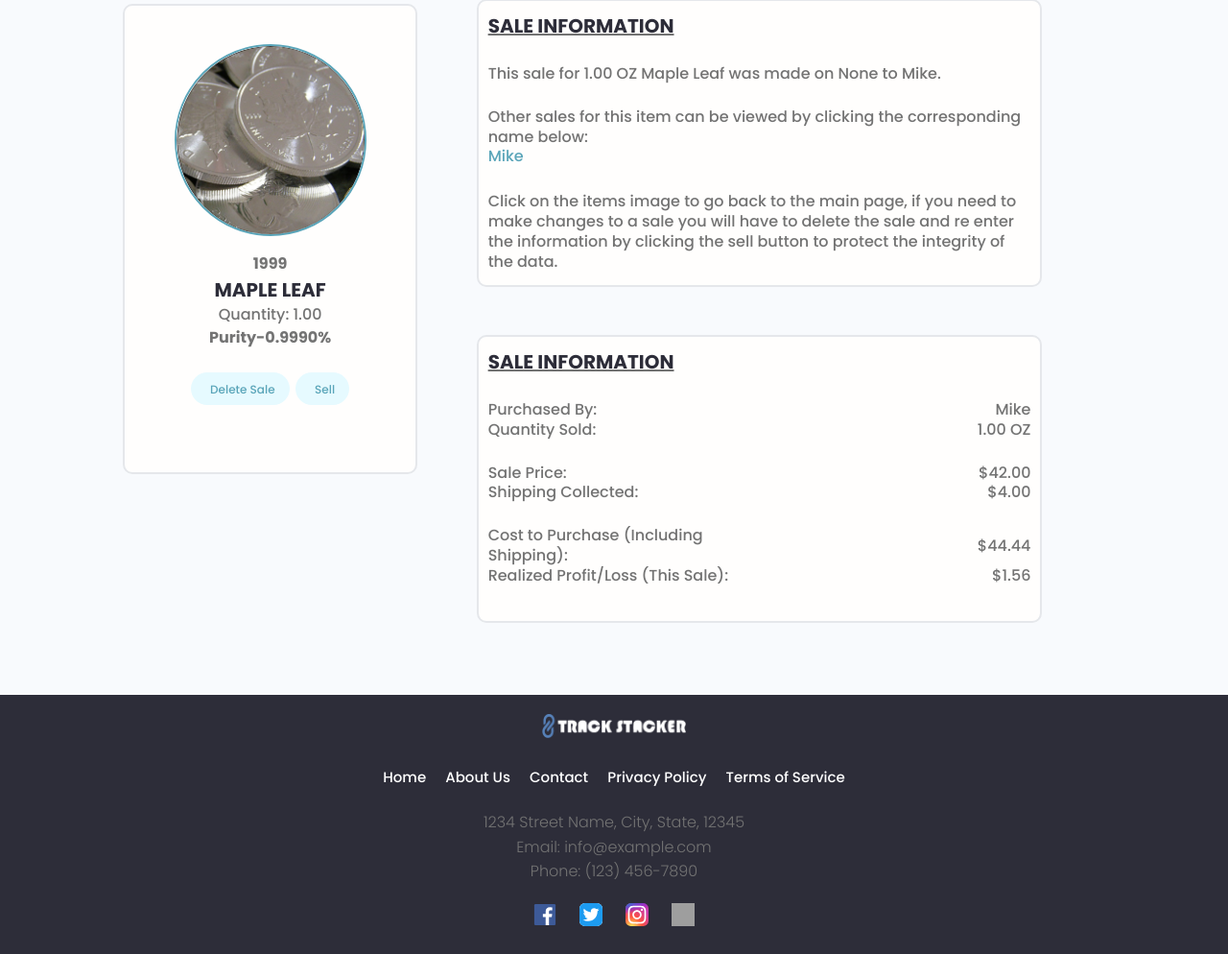
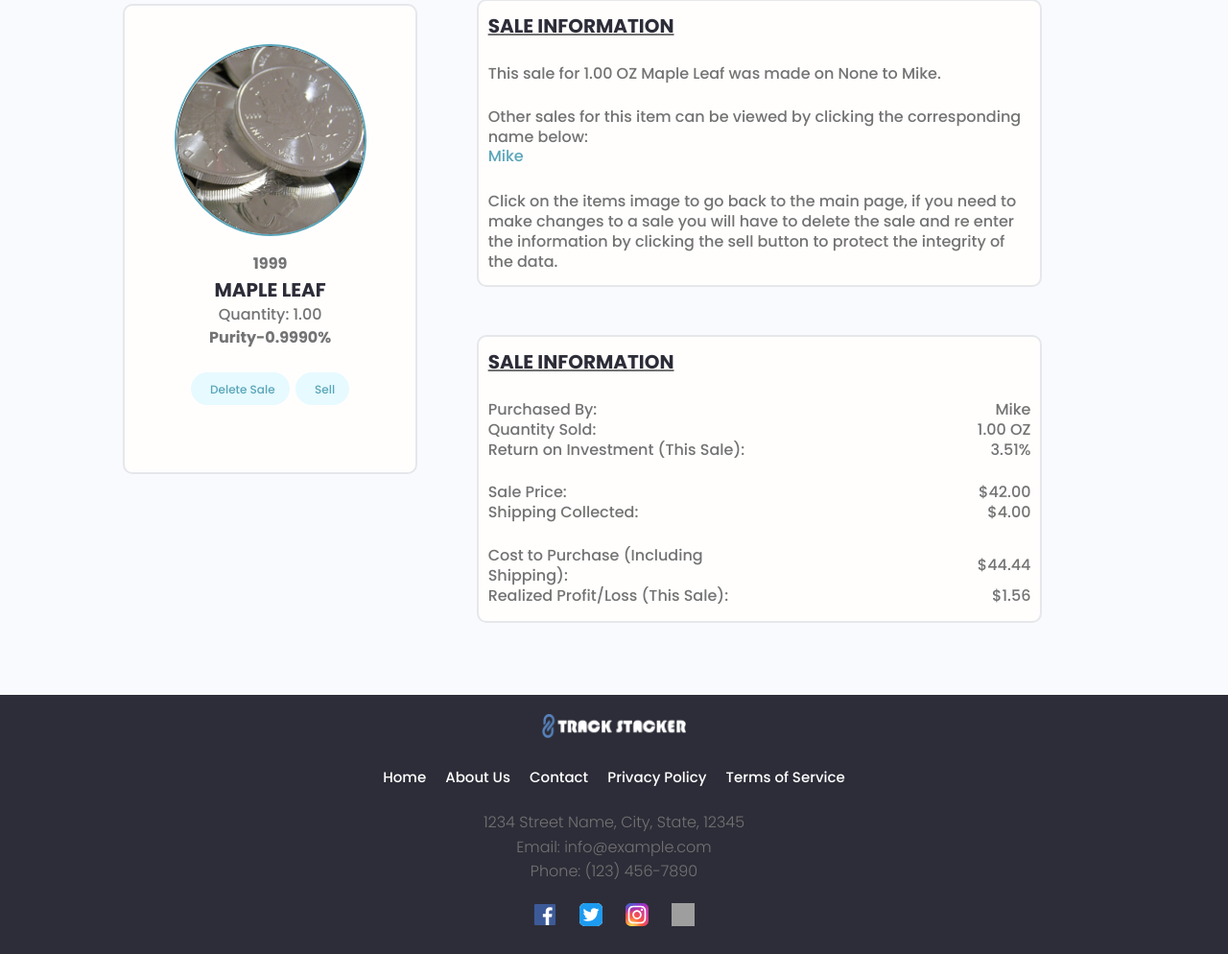
Before and after one commit to Freedomcoding101/metals_tracker, a Django app: a page that uses tracker/templates/tracker/sales_page.html in a window 1280 px wide. Shown: the part 162-1156 px from the top of the page at 96% size. Run offline with Django 5.2, Linux system fonts and the light colour scheme; a user stored in the database is signed in; data comes from the database, SQL or seed files in the repository; both versions use the stored data as it was after the commit; some libraries are stand-ins or nearby versions; grey boxes are pictures that could not be loaded.

Commit message:
added roi to sell_page

```diff
--- a/devnotes.txt
+++ b/devnotes.txt
@@ -26,7 +26,6 @@ Need to fix the AJAX request, currently its set up in the root views/url file...
 root templates. This is a fucking mess and so annoying I hate it... Maybe there is another way.
 
 *******************
-Think about adding the spot price to the form data when someone is putting in a new sale
-maybe have spot price readily available for them somewhere???
+
 
 *******************
--- a/tracker/models.py
+++ b/tracker/models.py
@@ -360,7 +360,7 @@ class Sale(models.Model):
     date_sold = models.DateField(default=None, null=True, blank=True)
     created = models.DateTimeField(auto_now_add=True)
     spot_price = models.DecimalField(max_digits=20, decimal_places=2)
-    profit = models.DecimalField(max_digits=30, decimal_places=2)
+    profit = models.DecimalField(max_digits=30, decimal_places=2, null=True, blank=True)
     #Generic Relation
     content_type = models.ForeignKey(ContentType, on_delete=models.CASCADE)
     object_id = models.UUIDField(default=uuid.uuid4, editable=False)
--- a/tracker/templates/tracker/sales_page.html
+++ b/tracker/templates/tracker/sales_page.html
@@ -78,6 +78,10 @@
                 <span class="purchase-price-value">{{ sale.sell_quantity }} Gram{{ sale.sell_quantity|pluralize }}</span>
             {% endif %}
         </div>
+        <div class="dev__title purchase-price-container">
+            <span class="purchase-price-label">Return on Investment (This Sale):</span>
+            <span class="purchase-price-value">{{ roi|floatformat:2 }}%</span>
+        </div>
         <br>
         <div class="dev__title purchase-price-container">
             <span class="purchase-price-label">Sale Price:</span>
--- a/tracker/utils.py
+++ b/tracker/utils.py
@@ -25,7 +25,9 @@ def multiply(a, b):
     result_with_two_decimals = "{:.2f}".format(result)
     return result_with_two_decimals
 
-from decimal import Decimal
+def calculate_roi(profit, total_invested):
+    return_on_income = profit / total_invested * 100
+    return return_on_income
 
 def profit_loss(total_cost_per_unit, sell_price, quantity, customer_shipping_cost):
     try:
--- a/tracker/views.py
+++ b/tracker/views.py
@@ -4,7 +4,7 @@ from django.db.models import Sum
 from django.contrib.auth.decorators import login_required
 from django.core.exceptions import ObjectDoesNotExist
 from django.contrib import messages
-from.utils import searchMetals, paginateMetals, profit_loss
+from.utils import searchMetals, paginateMetals, profit_loss, calculate_roi
 from.models import Gold, Silver, Platinum, Sale, MetalsData
 from .forms import GoldForm, SilverForm, PlatinumForm, create_sell_form
 from django.http import HttpResponseNotFound
@@ -473,7 +473,15 @@ def salesPage(request, sell_id, metal_type, pk, name):
         print(f"An exception occured: {e}")
         sales = Sale.objects.none()
 
+    try:
+        roi = calculate_roi(profit_output, metal_object.total_cost_per_unit)
+        print(roi)
+
+    except Exception as e:
+        print(f'An exception has occurred calculating roi {e}')
+
     context = {'sale': sale,
+            'roi': roi,
             'sales': sales,
             'profit_output': profit_output,
             'metal_object': metal_object,
@@ -508,10 +516,3 @@ def deleteSale(request, metal_type, pk, name):
 #     else:
 #         print('THIS STEP HAS FAILED AND YOU HAVE NO DATA')
 #         return JsonResponse({'error': 'Invalid request method'}, status=400)  # Added response
-
-# @csrf_exempt
-# def reloadPrices(request):
-#     if request.method == 'POST':
-#         # Your logic here
-#         return JsonResponse({'message': 'Prices reloaded successfully'})
-#     return JsonResponse({'error': 'Invalid request'}, status=400)
```
Also changed, not shown: db.sqlite3, tracker/migrations/0019_alter_sale_profit.py (added).
